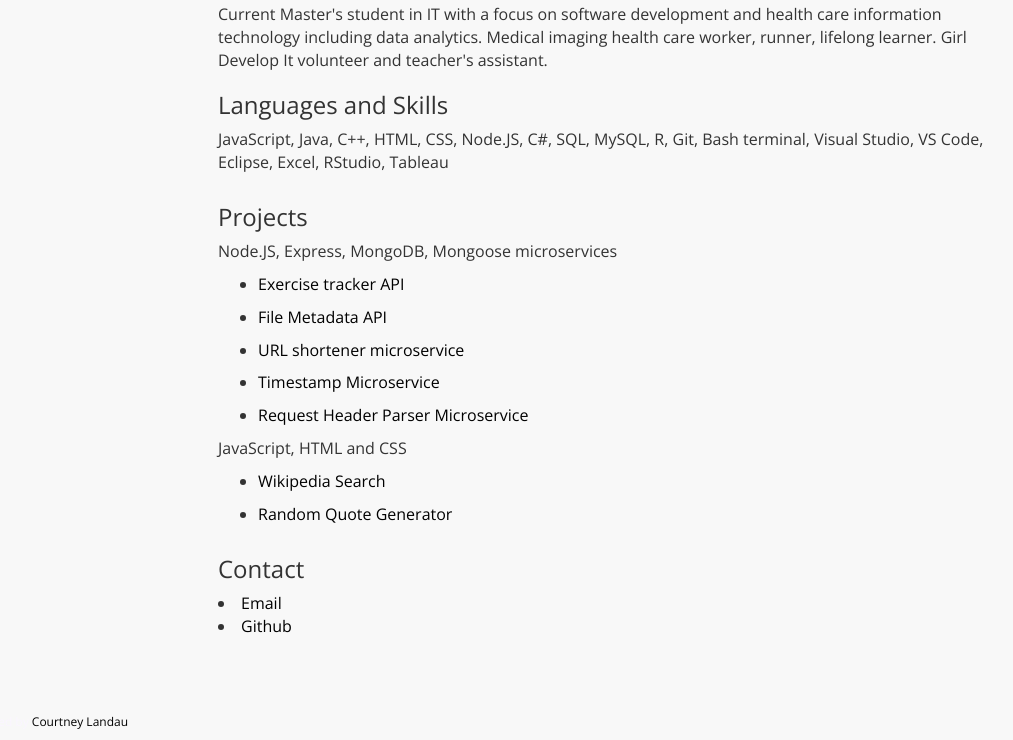
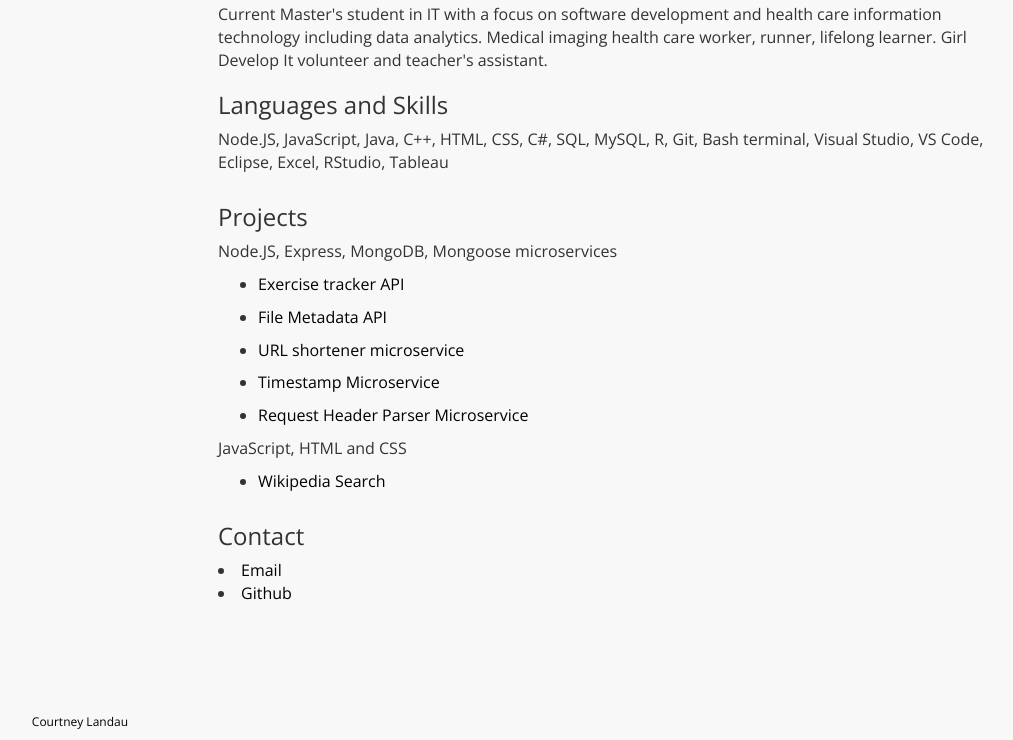
Before and after one commit to clandau/portfolio, a plain HTML site: page index.html in a window 1280 px wide. Shown: the part 60-800 px from the top of the page, without its empty margins (37-1050 px from the left). Drawn offline with nearby package versions, Linux system fonts and the light colour scheme.

Commit message:
text changes'

```diff
--- a/index.html
+++ b/index.html
@@ -18,7 +18,7 @@
         <p>Current Master's student in IT with a focus on software development and health care information technology including data analytics. Medical imaging health care worker, runner, lifelong learner. Girl Develop It volunteer and teacher's assistant. </p>
 
         <h3>Languages and Skills </h3>
-        <p>JavaScript, Java, C++, HTML, CSS, Node.JS, C#, SQL, MySQL, R, Git, Bash terminal, Visual Studio, VS Code, Eclipse, Excel, RStudio, Tableau</p>
+        <p>Node.JS, JavaScript, Java, C++, HTML, CSS, C#, SQL, MySQL, R, Git, Bash terminal, Visual Studio, VS Code, Eclipse, Excel, RStudio, Tableau</p>
     </div>
     <div class = 'container' id='projects'>
         <h3>Projects</h3>
@@ -45,9 +45,9 @@
             <li>
             <p><a href="http://wikipediasearch.celandau.com">Wikipedia Search</a></p>
             </li>
-            <li>
-            <p><a href="http://randomquotegenerator.celandau.com">Random Quote Generator</a></p>
-            </li>
+            <!-- <li> -->
+            <!-- <p><a href="http://randomquotegenerator.celandau.com">Random Quote Generator</a></p>
+            </li> -->
         </ul>
         </div>
     <div class='container' id='contact'>
```
